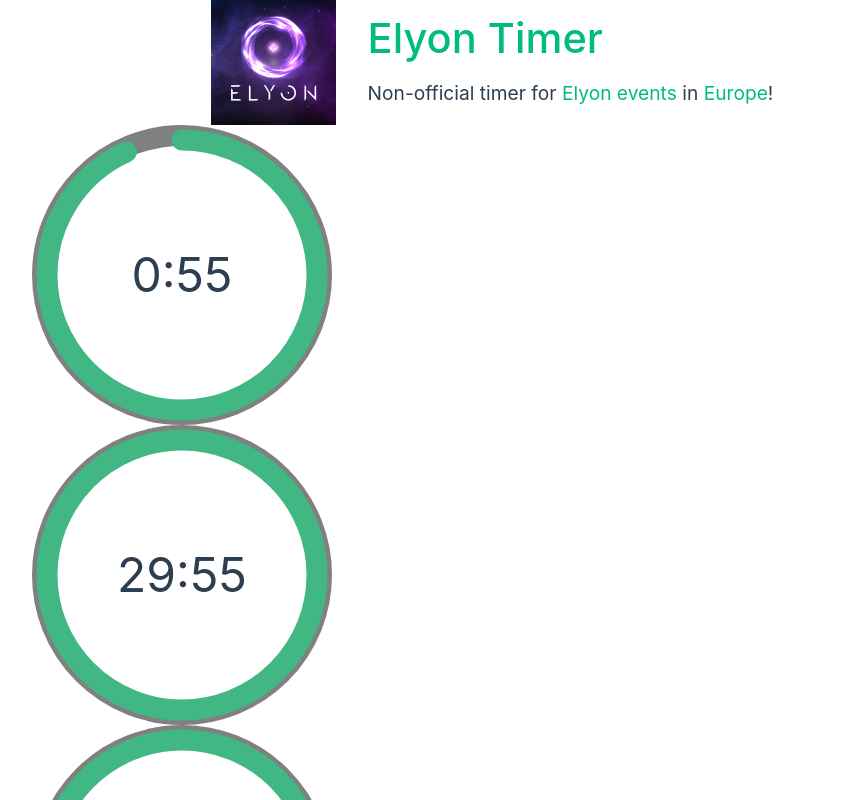
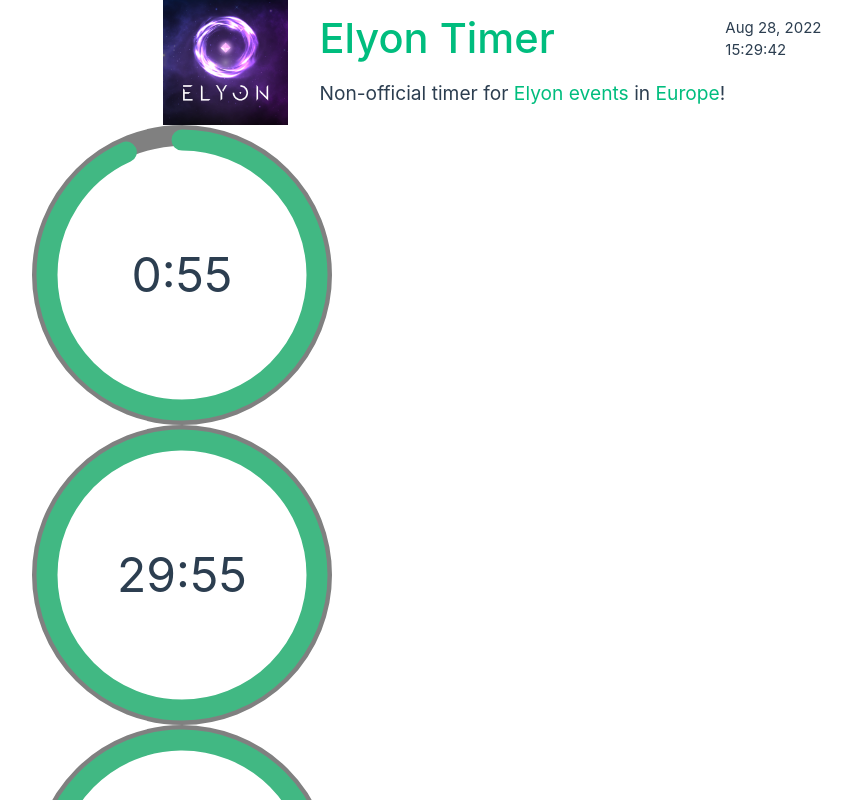
Before and after one commit to adraynrion/elyon-timer-vue, a Vue app: page / in a window 1280 px wide. Shown: the top 800 px of the page, without its empty margins (108-959 px from the left). Built offline with nearby package versions, Linux system fonts and the light colour scheme.

Commit message:
Display raw date and time in App

```diff
--- a/src/App.vue
+++ b/src/App.vue
@@ -1,8 +1,3 @@
-<script setup>
-import GreetingsHeader from "./components/GreetingsHeader.vue";
-import TheEvents from "./components/TheEvents.vue";
-</script>
-
 <template>
   <header>
     <img
@@ -15,26 +10,91 @@
 
     <div class="wrapper">
       <GreetingsHeader msg="Elyon Timer" />
+      <div id="iso-date-time">
+        <div id="iso-date">
+          {{ isoDate }}
+        </div>
+        <div id="iso-time">
+          {{ isoTime }}
+        </div>
+      </div>
     </div>
   </header>
 
   <main>
-    <TheEvents />
+    <TheEvents :iso-timestamp="isoTimestamp" />
   </main>
 </template>
 
-<style scoped>
+<script>
+const CURRENT_ZONE = "Europe/Paris";
+const CURRENT_LOCALE = "en";
+
+import GreetingsHeader from "./components/GreetingsHeader.vue";
+import TheEvents from "./components/TheEvents.vue";
+import { DateTime } from "luxon";
+
+export default {
+  components: {
+    GreetingsHeader,
+    TheEvents,
+  },
+
+  data() {
+    return {
+      isoDateTime: DateTime.now()
+        .setZone(CURRENT_ZONE)
+        .setLocale(CURRENT_LOCALE),
+    };
+  },
+
+  computed: {
+    isoDate() {
+      return this.isoDateTime.toLocaleString(DateTime.DATE_MED);
+    },
+
+    isoTime() {
+      return this.isoDateTime.toLocaleString(DateTime.TIME_24_WITH_SECONDS);
+    },
+
+    isoTimestamp() {
+      return this.isoDateTime.toMillis();
+    },
+  },
+
+  mounted() {
+    this.timerInterval = setInterval(() => {
+      this.updateIsoDateTime();
+    }, 1000);
+  },
+
+  beforeUnmount() {
+    clearInterval(this.timerInterval);
+  },
+
+  methods: {
+    updateIsoDateTime() {
+      this.isoDateTime = DateTime.now()
+        .setZone(CURRENT_ZONE)
+        .setLocale(CURRENT_LOCALE);
+    },
+  },
+};
+</script>
+
+<style scoped lang="scss">
 header {
   line-height: 1.5;
   display: flex;
   place-items: center;
   padding-right: calc(var(--section-gap) / 2);
   justify-content: center;
-}
-header .wrapper {
-  display: flex;
-  place-items: flex-start;
-  flex-wrap: wrap;
+
+  .wrapper {
+    display: flex;
+    place-items: flex-start;
+    flex-wrap: wrap;
+  }
 }
 
 .logo {
```
